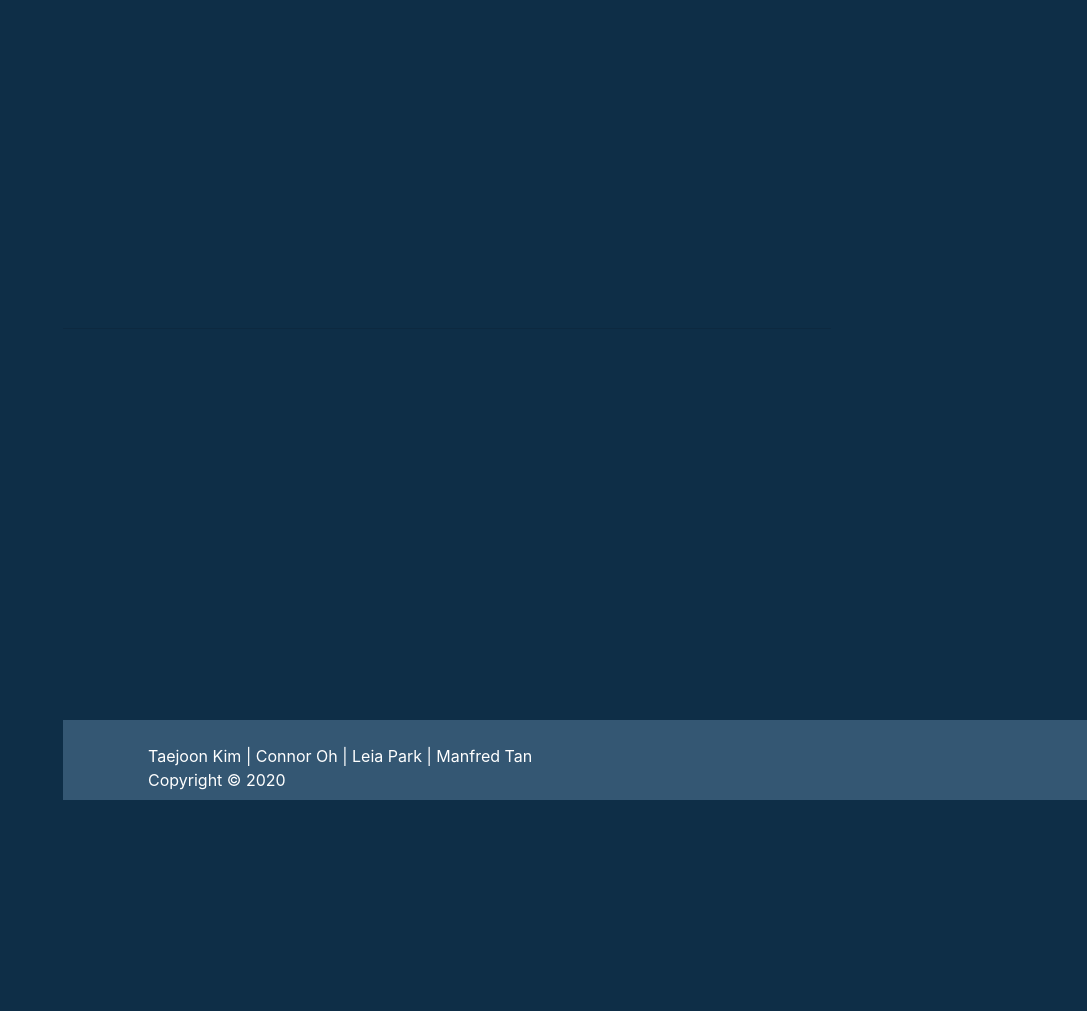
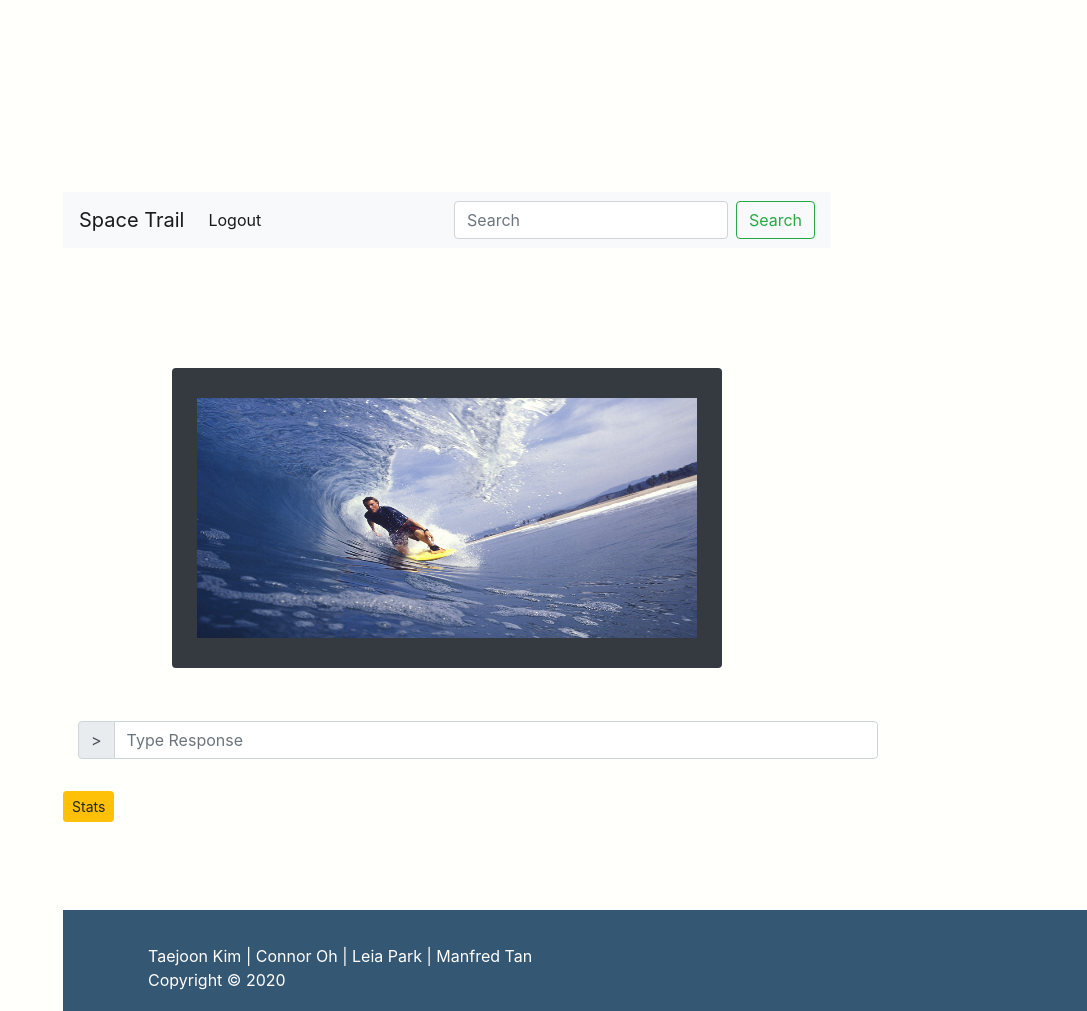
Before and after one commit to tkim00/Fredman__kimT-ohC-parkL-tamM, a Flask app: template templates/gamescreen.html in a window 1280 px wide; the page is wider, and only the part inside the window is pictured. Shown: that part, without its empty margins (193-1280 px from the left). Before the commit the page ends 800 px from the top of that part, so only its background shows below. Run offline with Flask 2, Linux system fonts and the light colour scheme; the template is opened without the code that fills it, so the values that code supplies are empty; parts of the project's set-up code (start-up, migrations or seed data) failed here and were passed over; some libraries are stand-ins or nearby versions.

Commit message:
Added navbar with success and added the actual game screen and text input

```diff
--- a/static/style/style.css
+++ b/static/style/style.css
@@ -8,8 +8,10 @@ body {
   margin-bottom: 15%;
   margin-left: 20%;
   margin-right: 20%;
-  background-color: #0E2E47;
+  background-color: #FFFFFB;
 }
+
+
 
 .footer {
   position: absolute;
--- a/templates/base.html
+++ b/templates/base.html
@@ -15,13 +15,29 @@
 {% endblock %}
 
 {% block body %}
-<body>
+<body style="background-color: #FFFFFB;">
   {% block header %}
   <header style="padding-bottom: 120px;">
-
+    <nav class="navbar navbar-expand-lg navbar-light bg-light">
+      <a class="navbar-brand" href="/">Space Trail</a>
+      <button class="navbar-toggler" type="button" data-toggle="collapse" data-target="#navbarSupportedContent" aria-controls="navbarSupportedContent" aria-expanded="false" aria-label="Toggle navigation">
+        <span class="navbar-toggler-icon"></span>
+      </button>
+      <div class="collapse navbar-collapse" id="navbarSupportedContent">
+        <ul class="navbar-nav mr-auto">
+          <li class="nav-item active">
+            <a class="nav-link" href="/logout">Logout <span class="sr-only">(current)</span></a>
+          </li>
+        </ul>
+        <form class="form-inline my-2 my-lg-0">
+          <input class="form-control mr-sm-2" type="search" placeholder="Search" aria-label="Search">
+          <button class="btn btn-outline-success my-2 my-sm-0" type="submit">Search</button>
+        </form>
+      </div>
+    </nav>
   </header>
   {% endblock %}
-  <main>
+  <main style="padding-bottom: 50px;">
     {% block screen %} {% endblock %}
   </main>
 
@@ -30,11 +46,14 @@
   </sub>
 
   <sub>
+    {% block type %}{% endblock %}
+  </sub>
+
+  <sub>
     {% block buttons %}{% endblock %}
   </sub>
 
   {% block footer %}
-  <hr>
   <footer class="footer">
     <div class="container pt-3">
       <p class="text-white my-0">Taejoon Kim | Connor Oh | Leia Park | Manfred Tan</p>
--- a/templates/gamescreen.html
+++ b/templates/gamescreen.html
@@ -1,7 +1,34 @@
 {% extends "base.html" %}
 
-{% block content %}
-  <div class="container">
+{% block screen %}
+<div class="container rounded bg-dark" style = "width: 550px;">
+  <img src="../static/images/placeholder.jpg"  class="rounded mx-auto d-block" alt="Responsive image" style="width: 500px; height: 300px; padding-top: 30px; padding-bottom: 30px;">
+</div>
+{% endblock %}
 
+{% block text %}
+
+{% endblock %}
+
+{% block type %}
+<div class="container">
+  <div class="row">
+    <div class="col-sm"></div>
+    <div class="col-sm">
+      <div class="input-group mb-3" style="width: 800px;">
+        <div class="input-group-prepend">
+          <span class="input-group-text" id="basic-addon1">></span>
+        </div>
+        <input type="text" class="form-control" placeholder="Type Response" aria-label="response" aria-describedby="basic-addon1">
+      </div>
+    </div>
+    <div class="col-sm"></div>
   </div>
+</div>
 {% endblock %}
+
+{% block buttons %}
+<form action="/stats" method="GET">
+  <button class="btn btn-sm btn-warning mt-3 mr-3" type="submit">Stats</button>
+</form>
+{% endblock %}
--- a/test.py
+++ b/test.py
@@ -22,9 +22,13 @@ def main():
 def game():
     return render_template('gamescreen.html')
 
+@app.route('/login')
+def login():
+    return render_template('login.html')
+
 @app.route("/logout")
 def logout():
-    return render_template('login.html')
+    return redirect(url_for('login'))
 if __name__ == "__main__":
    app.debug = True
    app.run()
```
Also changed, not shown: templates/homescreen.html (+15 -8 lines), templates/stats.html (added, +51 -0 lines), static/images/placeholder.jpg (added).
